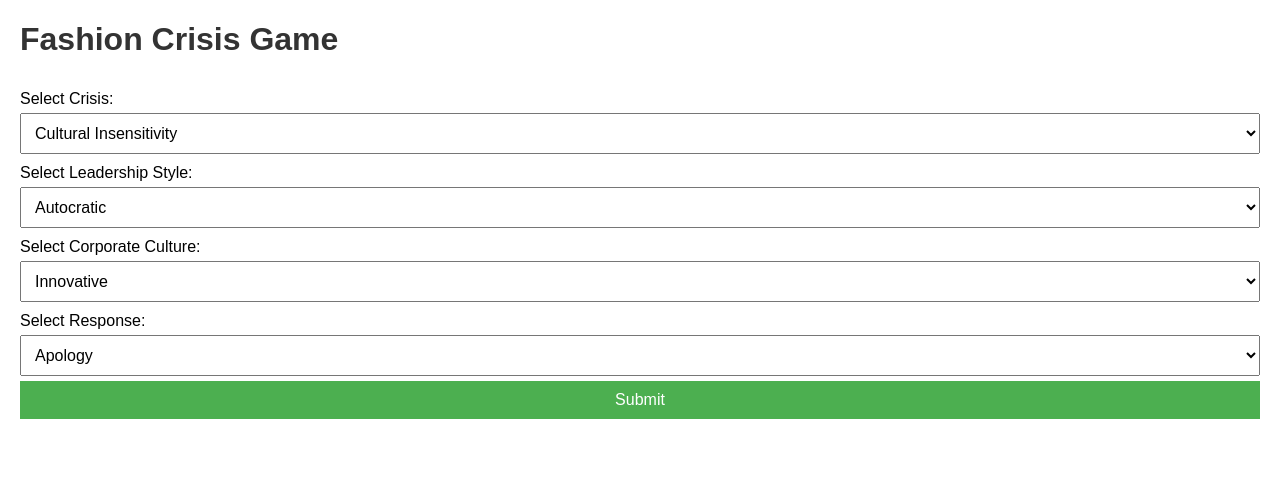
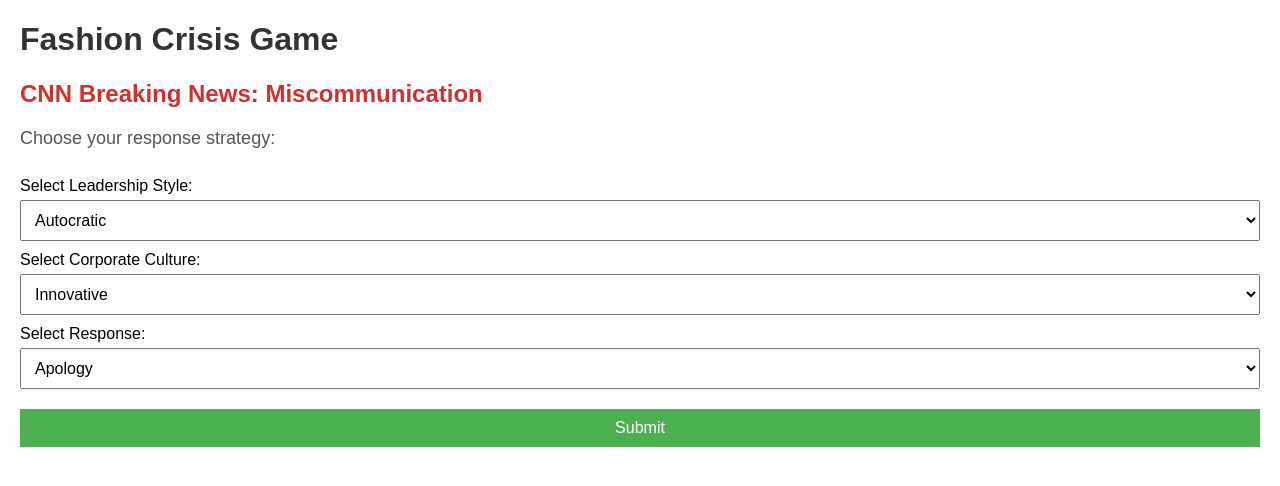
Before and after one commit to demyMichaels/blog, a Flask app: page / in a window 1280 px wide. Shown: the top 486 px of the page. Run offline with Flask 3, Linux system fonts and the light colour scheme.

Commit message:
now instead of the selecting the crisis with a drop down, let is be random when the website is loaded and there should be a news from CNN anchor about the event

```diff
--- a/fashion_firestorm/app.py
+++ b/fashion_firestorm/app.py
@@ -1,3 +1,4 @@
+import random
 from flask import Flask, render_template, request
 
 app = Flask(__name__)
@@ -14,19 +15,19 @@
 
 @app.route('/', methods=['GET', 'POST'])
 def index():
+    selected_crisis = random.choice(crises)
     if request.method == 'POST':
-        crisis = request.form.get('crisis')
         leadership_style = request.form.get('leadership_style')
         corporate_culture = request.form.get('corporate_culture')
         response = request.form.get('response')
 
         # For now, we'll just print the selected values. Later, we can add game logic here.
-        print(f"Crisis: {crisis}")
+        print(f"Crisis: {selected_crisis}")
         print(f"Leadership Style: {leadership_style}")
         print(f"Corporate Culture: {corporate_culture}")
         print(f"Response: {response}")
 
-    return render_template('index.html', crises=crises, leadership_styles=leadership_styles, corporate_cultures=corporate_cultures, responses=responses)
+    return render_template('index.html', crisis=selected_crisis, leadership_styles=leadership_styles, corporate_cultures=corporate_cultures, responses=responses)
 
 if __name__ == '__main__':
     app.run(debug=True)
--- a/fashion_firestorm/static/style.css
+++ b/fashion_firestorm/static/style.css
@@ -5,6 +5,17 @@
 
 h1 {
     color: #333;
+}
+
+h2 {
+    color: #d32f2f;
+    font-weight: bold;
+}
+
+p {
+    margin-top: 20px;
+    font-size: 18px;
+    color: #555;
 }
 
 form {
@@ -27,6 +38,7 @@
     color: white;
     border: none;
     cursor: pointer;
+    margin-top: 20px;
 }
 
 button:hover {
--- a/fashion_firestorm/templates/index.html
+++ b/fashion_firestorm/templates/index.html
@@ -8,14 +8,9 @@
 </head>
 <body>
     <h1>Fashion Crisis Game</h1>
+    <h2>CNN Breaking News: {{ crisis }}</h2>
+    <p>Choose your response strategy:</p>
     <form method="POST">
-        <label for="crisis">Select Crisis:</label>
-        <select name="crisis" id="crisis">
-            {% for crisis in crises %}
-                <option value="{{ crisis }}">{{ crisis }}</option>
-            {% endfor %}
-        </select>
-
         <label for="leadership_style">Select Leadership Style:</label>
         <select name="leadership_style" id="leadership_style">
             {% for style in leadership_styles %}
```
Also changed, not shown: fashion_firestorm/README.md (added).
